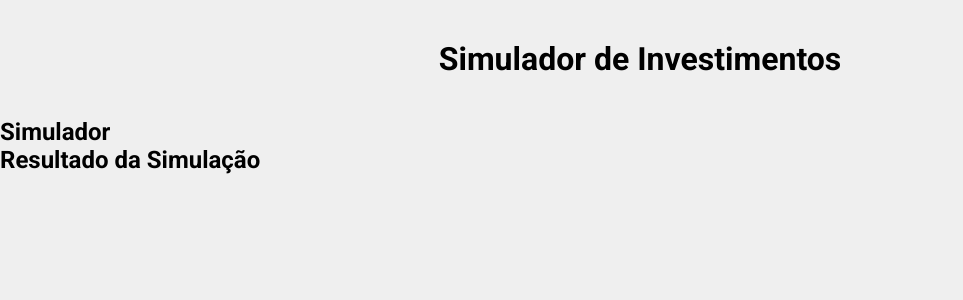
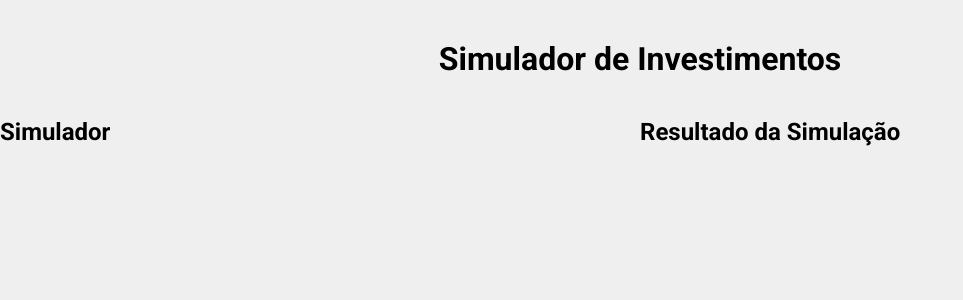
Before and after one commit to lineavelino/desafio-eqi-investimentos, a React (Vite) app: page / in a window 1280 px wide. Shown: the top 300 px of the page, without its empty margins (0-963 px from the left). Built offline with nearby package versions, Linux system fonts and the light colour scheme.

Commit message:
Estilização container main

```diff
--- a/src/App.module.scss
+++ b/src/App.module.scss
@@ -6,3 +6,11 @@ header {
     justify-content: center;
     align-items: center;
 }
+
+.container {
+    max-width: 1800px;
+    margin: 0 auto;
+    display: grid;
+    grid-template-columns: 1fr 1fr;
+    position: relative;
+}
```
